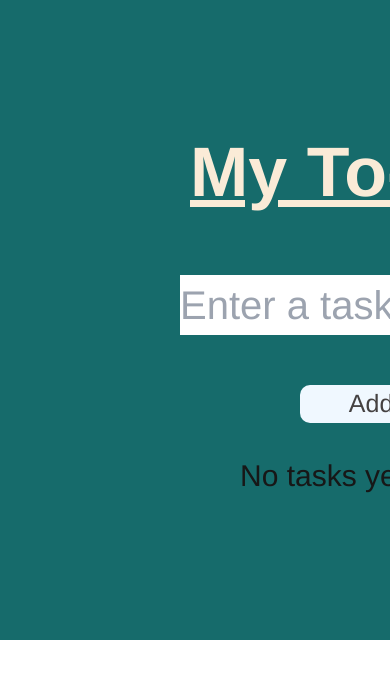
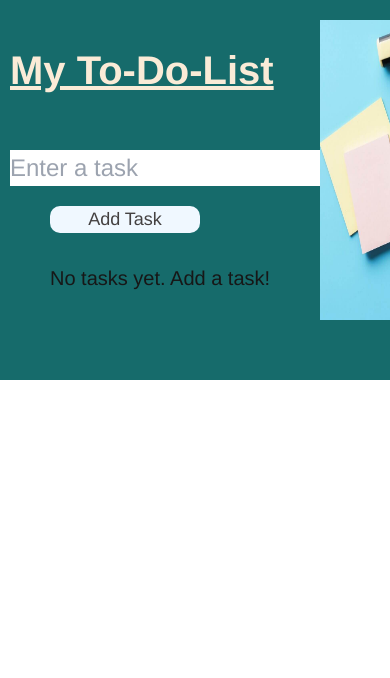
Before and after one commit to muskanfatima5/todo-application, a Next.js app: page / in a window 390 px wide. Shown: the top 678 px of the page. Built offline with nearby package versions, Linux system fonts and the light colour scheme.

Commit message:
Update style.css

```diff
--- a/app/style/style.css
+++ b/app/style/style.css
@@ -74,7 +74,7 @@
     margin-left: 240px;
 }
 
-@media only screen and(max-width:768px) {
+/* @media only screen and(max-width:768px) {
   .main {
     width:700px;
     height: auto;
@@ -146,3 +146,79 @@
     margin-left: 120px;
 }
 }
+ */
+
+@media only screen and (max-width: 768px) {
+    .main-heading {
+        font-size: 50px;
+        padding-left: 20px;
+        padding-top: 60px;
+    }
+
+    .input {
+        font-size: 30px;
+        padding-left: 20px;
+    }
+
+    .button {
+        width: 180px;
+        font-size: 20px;
+        margin-left: 100px;
+        margin-top: 30px;
+    }
+
+    .image {
+        width: 400px;
+        height: 400px;
+        margin-left: 0;
+        margin-top: 30px;
+    }
+
+    .list {
+        font-size: 18px;
+        margin-left: 20px;
+    }
+
+    .foot {
+        font-size: 25px;
+        margin-left: 100px;
+    }
+}
+
+/* For Mobile Phones */
+@media only screen and (max-width: 480px) {
+    .main-heading {
+        font-size: 40px;
+        padding-left: 10px;
+        padding-top: 40px;
+    }
+
+    .input {
+        font-size: 24px;
+        padding-left: 10px;
+    }
+
+    .button {
+        width: 150px;
+        font-size: 18px;
+        margin-left: 50px;
+        margin-top: 20px;
+    }
+
+    .image {
+        width: 300px;
+        height: 300px;
+        margin-left: 0;
+        margin-top: 20px;
+    }
+
+    .list {
+        font-size: 16px;
+        margin-left: 10px;
+    }
+
+    .foot {
+        font-size: 20px;
+        margin-left: 50px;
+    }
+}
```
